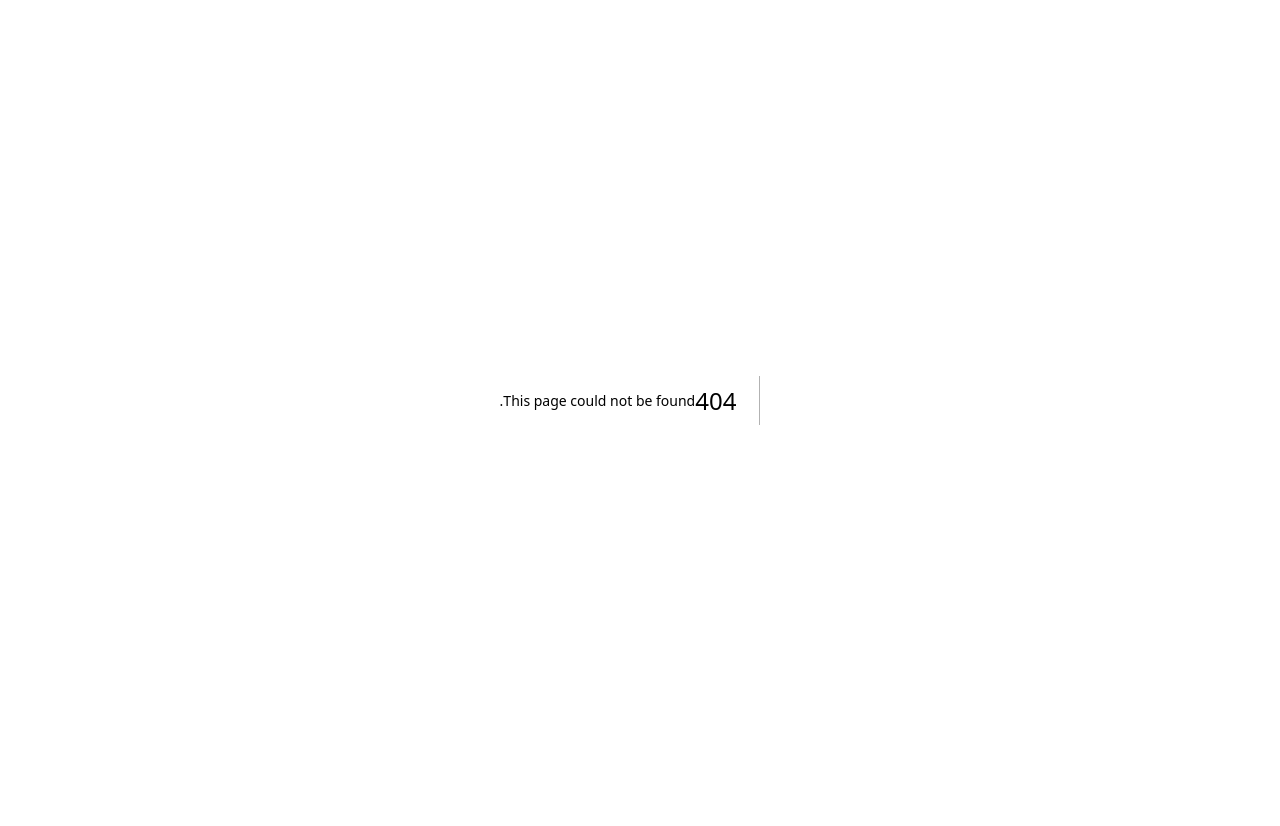
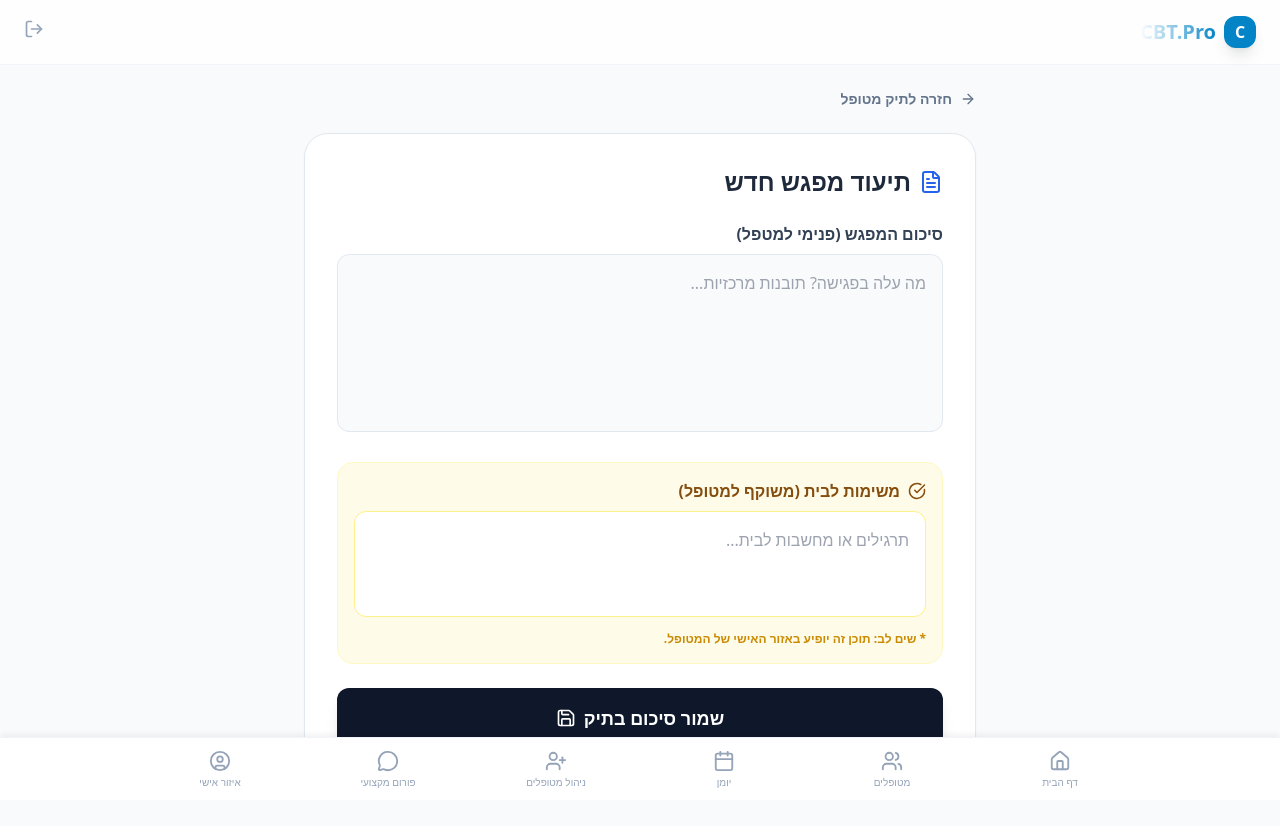
Before and after one commit to zvibel12-cmyk/Cbtpro, a Next.js app: page /dashboard/patients/1/notes/new in a window 1280 px wide. Before the commit this address had no page. Shown: the top 826 px of the page. Before the commit the page ends 800 px from the top, so only its background shows below. Built offline with nearby package versions, Linux system fonts and the light colour scheme; no server answers.

Commit message:
Update: Sat Jan 17 09:27:44 PM IST 2026

```diff
--- a/app/dashboard/patients/[id]/PatientView.tsx
+++ b/app/dashboard/patients/[id]/PatientView.tsx
@@ -11,72 +11,73 @@ export default function PatientView({ patient, futureAppointments, notes, journa
   return (
     <div className="max-w-6xl mx-auto space-y-6 pb-20">
 
-      {/* כותרת עליונה ופרטי מטופל */}
-      <div className="bg-white p-6 rounded-2xl border border-slate-200 shadow-sm flex justify-between items-start">
-        <div className="flex gap-4">
-          <Link href="/dashboard/patients" className="p-2 h-10 w-10 flex items-center justify-center bg-slate-50 rounded-full hover:bg-slate-100 transition text-slate-500">
+      {/* כותרת עליונה - מותאמת מובייל */}
+      <div className="bg-white p-4 md:p-6 rounded-2xl border border-slate-200 shadow-sm flex flex-col md:flex-row justify-between items-start gap-4">
+        <div className="flex gap-4 w-full md:w-auto">
+          <Link href="/dashboard/patients" className="p-2 h-10 w-10 flex flex-shrink-0 items-center justify-center bg-slate-50 rounded-full hover:bg-slate-100 transition text-slate-500">
             <ArrowRight size={20} />
           </Link>
-          <div className="flex gap-4">
-             <div className="w-16 h-16 bg-gradient-to-br from-blue-500 to-blue-600 text-white rounded-2xl flex items-center justify-center font-bold text-2xl shadow-blue-100 shadow-xl">
+          <div className="flex gap-4 flex-1">
+             <div className="w-14 h-14 md:w-16 md:h-16 bg-gradient-to-br from-blue-500 to-blue-600 text-white rounded-2xl flex flex-shrink-0 items-center justify-center font-bold text-xl md:text-2xl shadow-blue-100 shadow-xl">
                {patient?.full_name?.[0]}
              </div>
-             <div>
-               <h1 className="text-2xl font-bold text-slate-800">{patient?.full_name}</h1>
-               <div className="flex flex-col md:flex-row gap-1 md:gap-4 text-sm text-slate-500 mt-1">
-                 <span className="flex items-center gap-1"><Mail size={14}/> {patient?.email}</span>
-                 <span className="flex items-center gap-1"><Phone size={14}/> {patient?.phone || 'לא הוזן נייד'}</span>
+             <div className="flex-1 min-w-0">
+               <h1 className="text-xl md:text-2xl font-bold text-slate-800 truncate">{patient?.full_name}</h1>
+               <div className="flex flex-col gap-1 text-sm text-slate-500 mt-1">
+                 <span className="flex items-center gap-1 truncate"><Mail size={14}/> {patient?.email}</span>
+                 <span className="flex items-center gap-1 truncate"><Phone size={14}/> {patient?.phone || 'לא הוזן נייד'}</span>
                </div>
              </div>
           </div>
         </div>
-        <button className="flex items-center gap-2 text-sm font-bold text-slate-500 hover:text-blue-600 transition bg-slate-50 px-4 py-2 rounded-xl">
+        <button className="w-full md:w-auto flex justify-center items-center gap-2 text-sm font-bold text-slate-500 hover:text-blue-600 transition bg-slate-50 px-4 py-2 rounded-xl">
            <Edit size={16} /> ערוך פרטים
         </button>
       </div>
 
-      {/* סרגל לשוניות */}
-      <div className="flex gap-2 bg-white p-1 rounded-xl border border-slate-200 w-fit shadow-sm">
+      {/* סרגל לשוניות גלילה למובייל */}
+      <div className="overflow-x-auto pb-2 -mx-4 px-4 md:mx-0 md:px-0">
+        <div className="flex gap-2 bg-white p-1 rounded-xl border border-slate-200 w-max md:w-fit shadow-sm">
           <button
             onClick={() => setActiveTab('appointments')}
-          className={`px-5 py-2.5 rounded-lg text-sm font-bold transition flex items-center gap-2 ${activeTab === 'appointments' ? 'bg-slate-900 text-white shadow-md' : 'text-slate-500 hover:bg-slate-50'}`}
+            className={`px-4 md:px-5 py-2.5 rounded-lg text-sm font-bold transition flex items-center gap-2 whitespace-nowrap ${activeTab === 'appointments' ? 'bg-slate-900 text-white shadow-md' : 'text-slate-500 hover:bg-slate-50'}`}
           >
             <Calendar size={16}/> פגישות ויומן
           </button>
           <button
             onClick={() => setActiveTab('notes')}
-          className={`px-5 py-2.5 rounded-lg text-sm font-bold transition flex items-center gap-2 ${activeTab === 'notes' ? 'bg-slate-900 text-white shadow-md' : 'text-slate-500 hover:bg-slate-50'}`}
+            className={`px-4 md:px-5 py-2.5 rounded-lg text-sm font-bold transition flex items-center gap-2 whitespace-nowrap ${activeTab === 'notes' ? 'bg-slate-900 text-white shadow-md' : 'text-slate-500 hover:bg-slate-50'}`}
           >
             <FileText size={16}/> סיכומי פגישה
           </button>
           <button
             onClick={() => setActiveTab('journals')}
-          className={`px-5 py-2.5 rounded-lg text-sm font-bold transition flex items-center gap-2 ${activeTab === 'journals' ? 'bg-slate-900 text-white shadow-md' : 'text-slate-500 hover:bg-slate-50'}`}
+            className={`px-4 md:px-5 py-2.5 rounded-lg text-sm font-bold transition flex items-center gap-2 whitespace-nowrap ${activeTab === 'journals' ? 'bg-slate-900 text-white shadow-md' : 'text-slate-500 hover:bg-slate-50'}`}
           >
             <Brain size={16}/> יומנים ומשימות
           </button>
+        </div>
       </div>
 
       {/* --- לשונית 1: פגישות --- */}
       {activeTab === 'appointments' && (
         <div className="space-y-6">
-           <div className="flex justify-between items-center">
+           <div className="flex flex-col md:flex-row justify-between items-start md:items-center gap-4">
              <h3 className="font-bold text-slate-800 text-lg">פגישות עתידיות</h3>
-             <Link href={`/dashboard/schedule?patientId=${patientId}`} className="bg-blue-600 text-white px-4 py-2 rounded-xl text-sm font-bold hover:bg-blue-700 transition flex items-center gap-2 shadow-lg shadow-blue-100">
-               <Plus size={18} /> קבע פגישה חדשה (בודדת/סדרה)
+             <Link href={`/dashboard/schedule?patientId=${patientId}`} className="w-full md:w-auto bg-blue-600 text-white px-4 py-3 md:py-2 rounded-xl text-sm font-bold hover:bg-blue-700 transition flex items-center justify-center gap-2 shadow-lg shadow-blue-100">
+               <Plus size={18} /> קבע פגישה חדשה
              </Link>
            </div>
 
            {futureAppointments.length === 0 ? (
-             <div className="bg-slate-50 border border-dashed border-slate-200 rounded-2xl p-10 text-center">
+             <div className="bg-slate-50 border border-dashed border-slate-200 rounded-2xl p-8 md:p-10 text-center">
                <Calendar className="mx-auto text-slate-300 mb-2 h-10 w-10"/>
                <p className="text-slate-500 font-bold">אין פגישות עתידיות</p>
-               <p className="text-slate-400 text-sm">קבע פגישה חדשה כדי להמשיך את הרצף הטיפולי.</p>
              </div>
            ) : (
              <div className="grid gap-4">
                {futureAppointments.map((apt: any) => (
-                 <div key={apt.id} className="bg-white p-4 rounded-xl border border-slate-200 flex items-center justify-between shadow-sm">
+                 <div key={apt.id} className="bg-white p-4 rounded-xl border border-slate-200 flex flex-col md:flex-row md:items-center justify-between shadow-sm gap-4">
                     <div className="flex items-center gap-4">
                       <div className="bg-blue-50 text-blue-700 font-bold px-4 py-2 rounded-lg text-center border border-blue-100">
                         <div className="text-sm">{new Date(apt.start_time).getDate()}</div>
@@ -91,7 +92,6 @@ export default function PatientView({ patient, futureAppointments, notes, journa
                         </div>
                       </div>
                     </div>
-                    <span className="bg-green-50 text-green-700 px-3 py-1 rounded-full text-xs font-bold border border-green-100">עתידי</span>
                  </div>
                ))}
              </div>
@@ -102,12 +102,12 @@ export default function PatientView({ patient, futureAppointments, notes, journa
       {/* --- לשונית 2: סיכומים --- */}
       {activeTab === 'notes' && (
         <div className="space-y-6">
-           <div className="flex justify-between items-center">
+           <div className="flex flex-col md:flex-row justify-between items-start md:items-center gap-4">
              <h3 className="font-bold text-slate-800 text-lg">תיעוד מפגשים</h3>
-             {/* כפתור הוספת סיכום */}
-             <button className="bg-slate-900 text-white px-4 py-2 rounded-xl text-sm font-bold hover:bg-slate-800 transition flex items-center gap-2">
+             {/* תיקון: כפתור פעיל עם לינק */}
+             <Link href={`/dashboard/patients/${patientId}/notes/new`} className="w-full md:w-auto bg-slate-900 text-white px-4 py-3 md:py-2 rounded-xl text-sm font-bold hover:bg-slate-800 transition flex items-center justify-center gap-2">
                <Plus size={18} /> הוסף סיכום פגישה
-             </button>
+             </Link>
            </div>
 
            {notes.length === 0 ? (
@@ -118,22 +118,21 @@ export default function PatientView({ patient, futureAppointments, notes, journa
            ) : (
              <div className="grid gap-4">
                {notes.map((note: any) => (
-                 <div key={note.id} className="bg-white p-6 rounded-2xl border border-slate-200 shadow-sm">
+                 <div key={note.id} className="bg-white p-5 md:p-6 rounded-2xl border border-slate-200 shadow-sm">
                     <div className="flex justify-between items-start mb-3 border-b border-slate-100 pb-3">
                        <span className="font-bold text-slate-800">{new Date(note.created_at).toLocaleDateString('he-IL')}</span>
-                       <span className="text-xs text-slate-400">נוצר ע"י המטפל</span>
                     </div>
                     <div className="space-y-3">
                        <div>
                          <span className="text-xs font-bold text-slate-400 uppercase tracking-wide">סיכום:</span>
-                         <p className="text-slate-700 text-sm mt-1">{note.content}</p>
+                         <p className="text-slate-700 text-sm mt-1 whitespace-pre-wrap">{note.content}</p>
                        </div>
                        {note.homework && (
                          <div className="bg-yellow-50 p-3 rounded-lg border border-yellow-100">
                            <span className="text-xs font-bold text-yellow-700 uppercase tracking-wide flex items-center gap-1">
-                             <CheckCircle size={12}/> משימות לבית (משוקף למטופל):
+                             <CheckCircle size={12}/> משימות לבית:
                            </span>
-                           <p className="text-slate-700 text-sm mt-1">{note.homework}</p>
+                           <p className="text-slate-700 text-sm mt-1 whitespace-pre-wrap">{note.homework}</p>
                          </div>
                        )}
                     </div>
@@ -144,24 +143,18 @@ export default function PatientView({ patient, futureAppointments, notes, journa
         </div>
       )}
 
-      {/* --- לשונית 3: יומנים (עם המדד וההרשאות) --- */}
+      {/* --- לשונית 3: יומנים --- */}
       {activeTab === 'journals' && (
         <div className="grid grid-cols-1 lg:grid-cols-3 gap-8">
 
-           {/* צד ימין: סטטיסטיקה והרשאות */}
            <div className="space-y-6">
-              {/* סטטיסטיקת מילוי - המדד המיוחד שביקשת */}
+              {/* סטטיסטיקה - תצוגה מותאמת */}
               <div className="bg-gradient-to-br from-indigo-500 to-purple-600 rounded-2xl p-6 text-white shadow-lg">
-                 <h4 className="font-bold opacity-90 text-sm mb-4">מדד התמדה (מאז הפגישה האחרונה)</h4>
+                 <h4 className="font-bold opacity-90 text-sm mb-4">מדד התמדה (מהפגישה האחרונה)</h4>
                  <div className="flex items-end gap-2 mb-2">
                     <span className="text-5xl font-black">{stats.count}</span>
-                    <span className="text-sm font-medium opacity-80 mb-2">יומנים מולאו</span>
+                    <span className="text-sm font-medium opacity-80 mb-2">יומנים</span>
                  </div>
-                 {stats.lastApptDate && (
-                   <p className="text-xs opacity-70 border-t border-white/20 pt-2 mt-2">
-                     הספירה החלה ב: {new Date(stats.lastApptDate).toLocaleDateString('he-IL')}
-                   </p>
-                 )}
                  {stats.count > 0 && (
                    <div className="mt-3 flex gap-2">
                      {stats.types.includes(1) && <span className="bg-white/20 px-2 py-1 rounded text-xs">רגשות</span>}
@@ -171,44 +164,31 @@ export default function PatientView({ patient, futureAppointments, notes, journa
                  )}
               </div>
 
-              {/* פאנל ניהול הרשאות */}
               <PermissionsPanel patientId={patientId} settings={settings} />
            </div>
 
-           {/* צד שמאל: רשימת היומנים */}
            <div className="lg:col-span-2 space-y-4">
               <h3 className="font-bold text-slate-800 text-lg flex items-center gap-2">
-                 <Brain className="text-rose-500" /> היסטוריית דיווחים
+                 <Brain className="text-rose-500" /> דיווחים
               </h3>
 
-              {!settings?.share_with_therapist ? (
-                <div className="text-center py-12 bg-slate-50 rounded-2xl border border-dashed border-slate-300">
-                   <p className="font-bold text-slate-600">אין גישה ליומנים</p>
-                   <p className="text-sm text-slate-400 mt-1">המטופל בחר שלא לשתף את היומנים בשלב זה.</p>
-                </div>
-              ) : journals.length === 0 ? (
+              {journals.length === 0 ? (
                 <div className="text-center py-12 bg-white rounded-2xl border border-slate-100 shadow-sm">
                    <p className="text-slate-400">טרם מולאו יומנים.</p>
                 </div>
               ) : (
                 <div className="space-y-3">
                   {journals.map((journal: any) => (
-                    <div key={journal.id} className="bg-white p-4 rounded-xl border border-slate-200 hover:border-blue-300 hover:shadow-md transition cursor-pointer group">
+                    <div key={journal.id} className="bg-white p-4 rounded-xl border border-slate-200 hover:border-blue-300 transition group">
                        <div className="flex justify-between items-start mb-2">
                           <div className="flex items-center gap-2">
                              <span className={`px-2 py-1 rounded text-xs font-bold ${journal.journal_type === 1 ? 'bg-teal-50 text-teal-700' : journal.journal_type === 2 ? 'bg-purple-50 text-purple-700' : 'bg-rose-50 text-rose-700'}`}>
-                               {journal.journal_type === 1 ? 'רגשות' : journal.journal_type === 2 ? 'עיוותים' : 'CBT מלא'}
+                               {journal.journal_type === 1 ? 'רגשות' : journal.journal_type === 2 ? 'עיוותים' : 'מלא'}
                              </span>
                              <span className="text-xs text-slate-400">{new Date(journal.created_at).toLocaleDateString('he-IL')}</span>
                           </div>
-                          {/* תצוגה מקדימה של עוצמה רגשית ראשית אם יש */}
-                          {journal.journal_type === 3 && journal.belief_before && (
-                            <span className="text-xs font-bold text-slate-400">
-                               אמונה: {journal.belief_before}% -> {journal.belief_after}%
-                            </span>
-                          )}
                        </div>
-                       <p className="text-sm text-slate-700 font-medium mb-1 line-clamp-1 group-hover:text-blue-700 transition">
+                       <p className="text-sm text-slate-700 font-medium mb-1 line-clamp-2">
                          {journal.situation}
                        </p>
                        <p className="text-xs text-slate-500 line-clamp-1">
--- /dev/null
+++ b/app/dashboard/patients/[id]/notes/new/page.tsx
@@ -0,0 +1,63 @@
+'use client'
+
+import { saveSessionNote } from '../../../../actions' // ייבוא הפעולה שיצרנו
+import { useFormStatus } from 'react-dom'
+import { ArrowRight, Save, FileText, CheckCircle } from 'lucide-react'
+import Link from 'next/link'
+
+function SubmitBtn() {
+  const { pending } = useFormStatus()
+  return (
+    <button disabled={pending} className="w-full bg-slate-900 text-white py-4 rounded-xl font-bold hover:bg-slate-800 transition shadow-lg disabled:opacity-50 flex items-center justify-center gap-2 text-lg">
+      {pending ? 'שומר סיכום...' : <>שמור סיכום בתיק <Save size={20}/></>}
+    </button>
+  )
+}
+
+export default function NewNotePage({ params }: { params: { id: string } }) {
+  return (
+    <div className="max-w-2xl mx-auto p-4 md:p-0 pb-20">
+      <Link href={`/dashboard/patients/${params.id}`} className="flex items-center gap-2 mb-6 text-slate-500 font-bold text-sm">
+        <ArrowRight size={16}/> חזרה לתיק מטופל
+      </Link>
+
+      <div className="bg-white p-6 md:p-8 rounded-3xl border border-slate-200 shadow-sm">
+        <h1 className="text-2xl font-black text-slate-800 mb-6 flex items-center gap-2">
+          <FileText className="text-blue-600"/> תיעוד מפגש חדש
+        </h1>
+
+        <form action={saveSessionNote} className="space-y-6">
+          <input type="hidden" name="patientId" value={params.id} />
+
+          <div>
+            <label className="block font-bold text-slate-700 mb-2">סיכום המפגש (פנימי למטפל)</label>
+            <textarea
+              name="content"
+              required
+              rows={6}
+              className="w-full p-4 bg-slate-50 border border-slate-200 rounded-xl focus:border-blue-500 outline-none resize-none text-base"
+              placeholder="מה עלה בפגישה? תובנות מרכזיות..."
+            ></textarea>
+          </div>
+
+          <div className="bg-yellow-50 p-4 rounded-2xl border border-yellow-100">
+             <label className="block font-bold text-yellow-800 mb-2 flex items-center gap-2">
+               <CheckCircle size={18}/> משימות לבית (משוקף למטופל)
+             </label>
+             <textarea
+               name="homework"
+               rows={3}
+               className="w-full p-4 bg-white border border-yellow-200 rounded-xl focus:border-yellow-500 outline-none resize-none text-base"
+               placeholder="תרגילים או מחשבות לבית..."
+             ></textarea>
+             <p className="text-xs text-yellow-600 mt-2 font-bold">
+               * שים לב: תוכן זה יופיע באזור האישי של המטופל.
+             </p>
+          </div>
+
+          <SubmitBtn />
+        </form>
+      </div>
+    </div>
+  )
+}
--- /dev/null
+++ b/app/dashboard/patients/actions.ts
@@ -0,0 +1,27 @@
+'use server'
+
+import { createClient } from '@/lib/supabase-server'
+import { revalidatePath } from 'next/cache'
+import { redirect } from 'next/navigation'
+
+export async function saveSessionNote(formData: FormData) {
+  const supabase = createClient()
+  const { data: { user } } = await supabase.auth.getUser()
+  if (!user) return { error: 'Unauthorized' }
+
+  const patientId = formData.get('patientId') as string
+  const content = formData.get('content') as string
+  const homework = formData.get('homework') as string
+
+  const { error } = await supabase.from('session_notes').insert({
+    patient_id: patientId,
+    therapist_id: user.id,
+    content,
+    homework
+  })
+
+  if (error) return { error: error.message }
+
+  revalidatePath(`/dashboard/patients/${patientId}`)
+  redirect(`/dashboard/patients/${patientId}`)
+}
```
Lines whose indentation alone changed are shown as unchanged.
